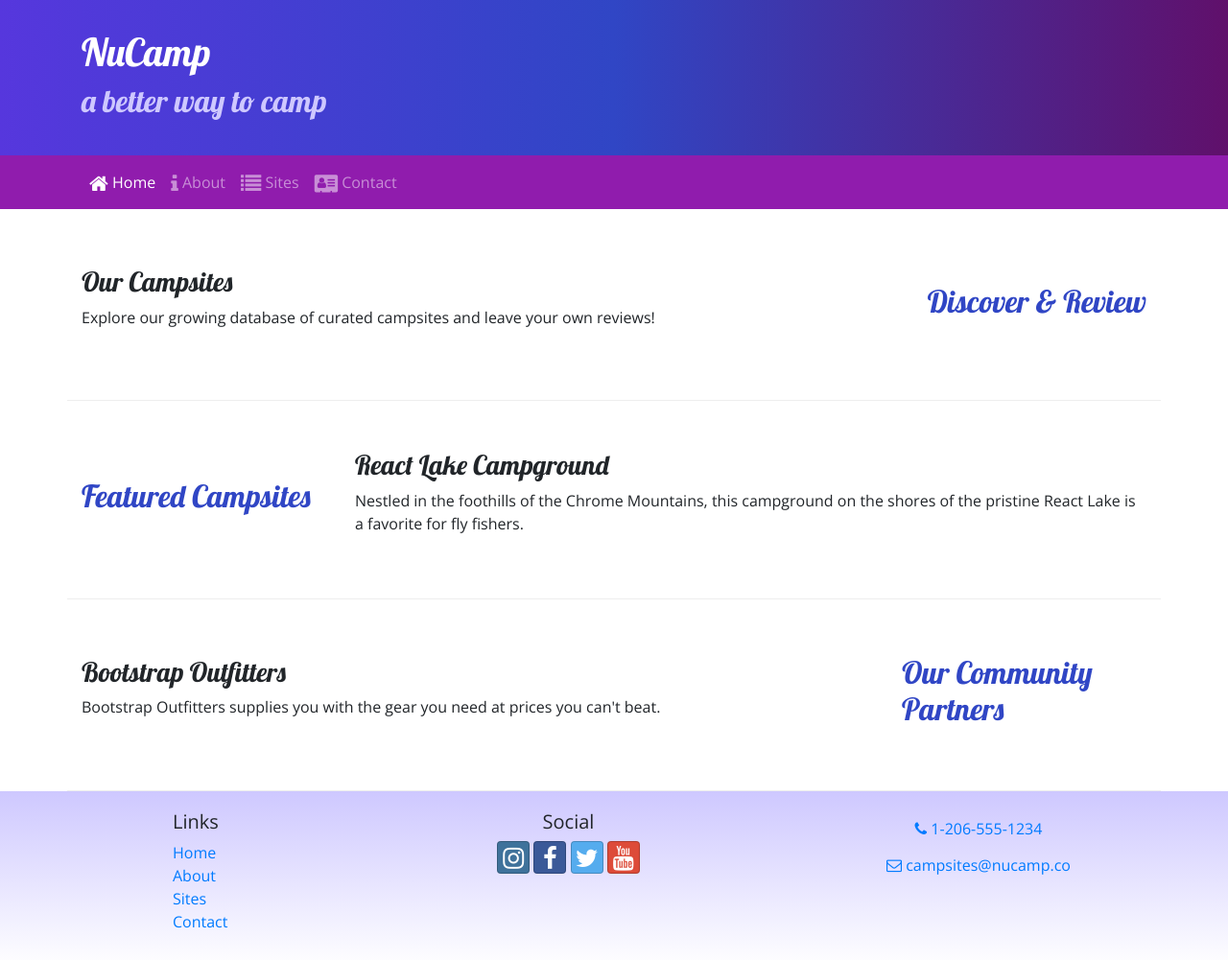
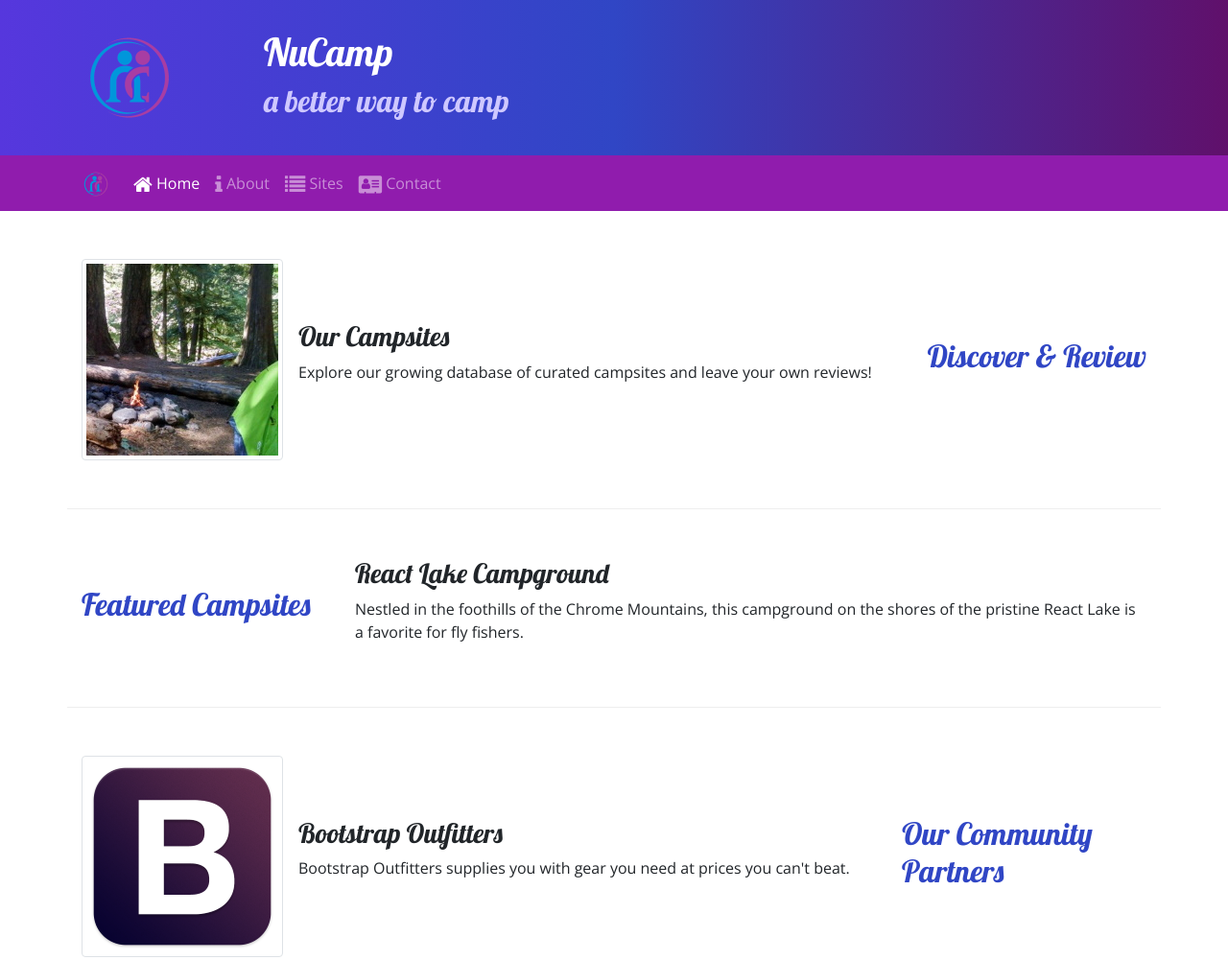
Before and after one commit to zaycation/nucampsite, a website: page index.html in a window 1280 px wide. Shown: the top 1001 px of the page at 96% size. Drawn offline with nearby package versions, Linux system fonts and the light colour scheme.

Commit message:
v0.0.12 | logos and imgs

```diff
--- a/index.html
+++ b/index.html
@@ -25,6 +25,9 @@
     <header class="jumbotron jumbotron-fluid">
         <div class="container">
             <div class="row">
+                <div class="col-4 col-sm-3 col-md-2 align-self-center">
+                    <img src="img/logo.png" class="img-fluid" />
+                 </div>
                 <div class="col">
                     <h1>NuCamp</h1>
                     <h2>a better way to camp</h2>
@@ -35,6 +38,8 @@
 
     <nav class="navbar navbar-expand-sm navbar-dark sticky-top">
         <div class="container">
+            <a class="navbar-brand" href="#"><img src="img/logo.png" height="30" width="30" /></a>
+            <button class="navbar-toggler" type="button" data-toggle="collapse" data-target="#nucampNavbar">
             <button class="navbar-toggler ml-auto" type="button" data-toggle="collapse" data-target="#nucampNavbar">
                 <span class="navbar-toggler-icon"></span>
             </button>
@@ -55,8 +60,13 @@
                 <h2 class="text-sm-right">Discover & Review</h2>
             </div>
             <div class="col">
-                <h3>Our Campsites</h3>
-                <p class="d-none d-sm-block">Explore our growing database of curated campsites and leave your own reviews!</p>
+                <div class="media">
+                    <img class="d-flex mr-3 img-thumbnail" src="img/breadcrumb-trail-thumb.jpg" alt="Breadcrumb Trail" />
+                    <div class="media-body align-self-center">
+                        <h3>Our Campsites</h3>
+                        <p class="d-none d-sm-block">Explore our growing database of curated campsites and leave your own reviews!</p>
+                    </div>
+                </div>
             </div>
         </div>
 
@@ -75,8 +85,13 @@
                 <h2>Our Community Partners</h2>
             </div>
             <div class="col">
-                <h3>Bootstrap Outfitters</h3>
-        		<p class="d-none d-sm-block">Bootstrap Outfitters supplies you with the gear you need at prices you can't beat.</p>
+                <div class="media">
+                    <img class="d-flex mr-3 img-thumbnail" src="img/bootstrap-thumb.png" alt="Bootstrap Outfitters" />
+                    <div class="media-body align-self-center">
+                        <h3>Bootstrap Outfitters</h3>
+        				<p class="d-none d-sm-block">Bootstrap Outfitters supplies you with gear you need at prices you can't beat.</p>
+                    </div>
+                </div>
             </div>
         </div>
     </div>
```
Also changed, not shown: aboutus.html (+5 -0 lines), contactus.html (+5 -0 lines), img/bootstrap-thumb.png (added), img/breadcrumb-trail-thumb.jpg (added), img/breadcrumb-trail.jpg (added), img/chrome-river-thumb.jpg (added), img/chrome-river.jpg (added), img/logo.png (added), img/react-lake-thumb.jpg (added), img/react-lake.jpg (added).
